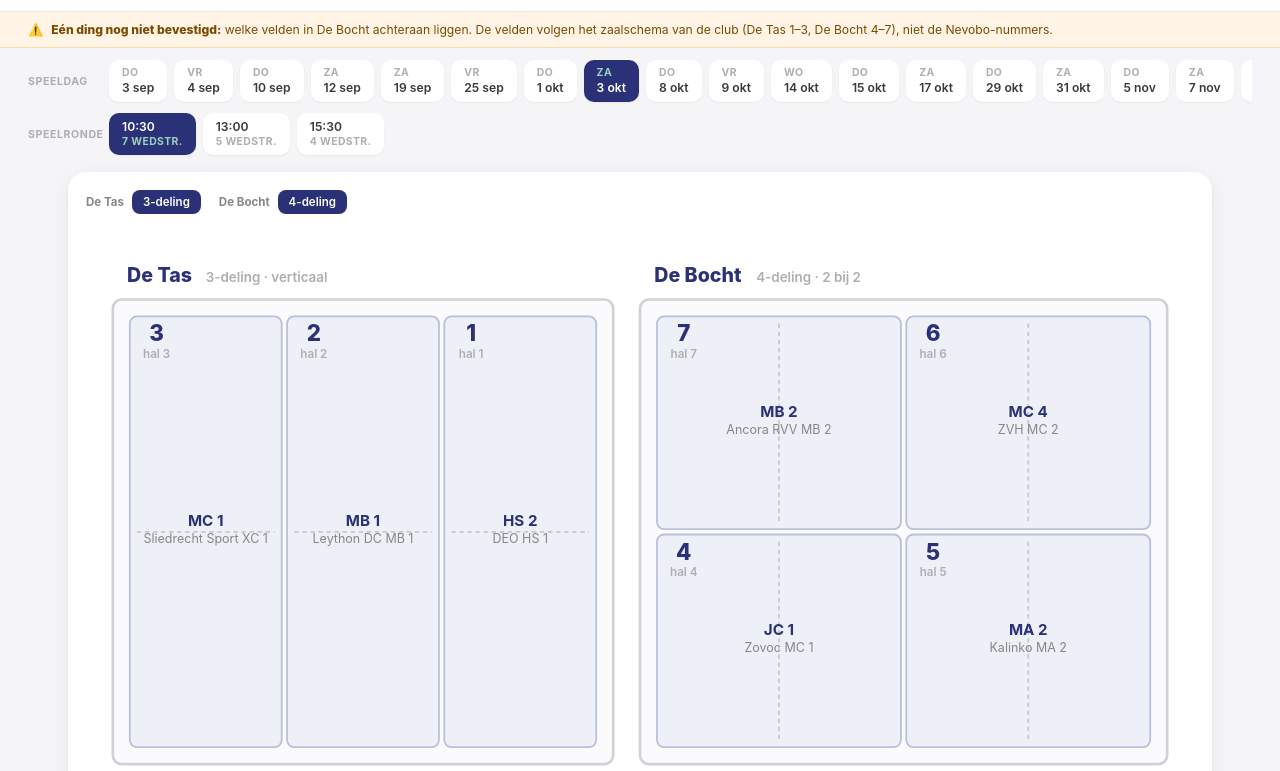
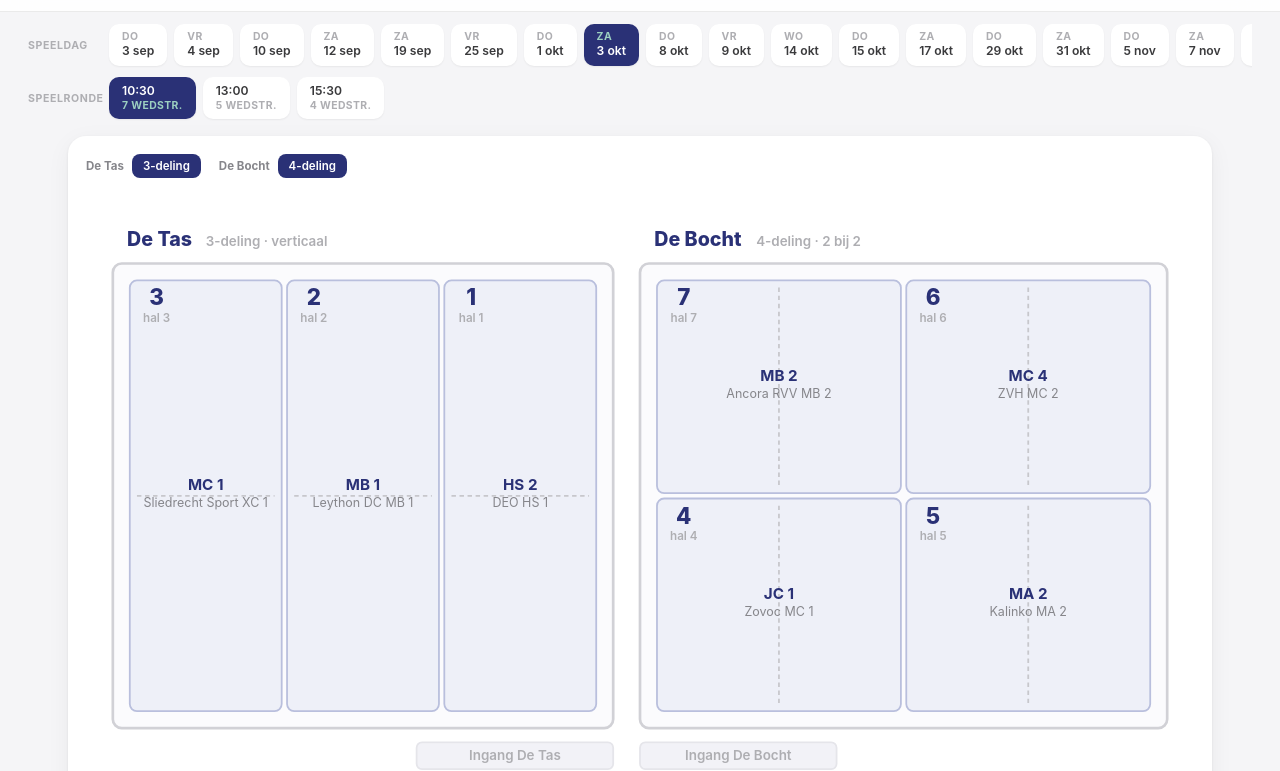
Before and after one commit to patnl/VOLEVO, a plain HTML site: page volevo-plattegrond.html in a window 1280 px wide. Shown: the part 67-838 px from the top of the page. Drawn offline with Linux system fonts and the light colour scheme.

Commit message:
Plattegrond De Fluit bevestigd, met een ingang per zaal

```diff
--- a/volevo-plattegrond.html
+++ b/volevo-plattegrond.html
@@ -237,9 +237,8 @@ var ZAAL = {
   // fw/fh = breedte/hoogte), zodat elke indeling te tekenen is.
   // net: 'h' = net horizontaal, 'v' = net verticaal.
   //
-  // Nog te bevestigen: welke Bocht-velden achteraan liggen. Afgeleid van het
-  // schema van 18 april 2026 (toen Bocht 8|7 achter, 5|6 bij de ingang), één lager.
-  bevestigd: false,
+  // Indeling bevestigd door de wedstrijdsecretaris (schets, 3 okt 2026).
+  bevestigd: true,
   viewBox: '0 0 1240 660',
   zalen: [
     { naam: 'De Tas', x: 30, y: 80, w: 560, h: 520,
@@ -255,7 +254,11 @@ var ZAAL = {
         { veld:'4', hal:'4', fx:0,   fy:1/2, fw:1/2, fh:1/2, net:'v' },
         { veld:'5', hal:'5', fx:1/2, fy:1/2, fw:1/2, fh:1/2, net:'v' } ] } }
   ],
-  ingang: { x: 30, y: 616, w: 220, h: 30, tekst: 'Ingang / plein' }
+  // Beide zalen hebben een eigen ingang aan de tribunekant.
+  ingangen: [
+    { x: 370, y: 616, w: 220, h: 30, tekst: 'Ingang De Tas' },
+    { x: 620, y: 616, w: 220, h: 30, tekst: 'Ingang De Bocht' }
+  ]
 };
 
 // Alle schemanummers van een vlak, als lijst
@@ -541,11 +544,10 @@ function teken() {
       svg += '</g>';
     });
   });
-  if (ZAAL.ingang) {
-    var gg = ZAAL.ingang;
+  (ZAAL.ingangen || []).forEach(function(gg) {
     svg += '<rect class="bouwdeel" x="'+gg.x+'" y="'+gg.y+'" width="'+gg.w+'" height="'+gg.h+'" rx="6"/>';
     svg += '<text class="bouwdeel-tekst" x="'+(gg.x+gg.w/2)+'" y="'+(gg.y+gg.h/2+5)+'">'+esc(gg.tekst)+'</text>';
-  }
+  });
   svg += '</svg>';
 
   var lijstHtml = actief.length
```
